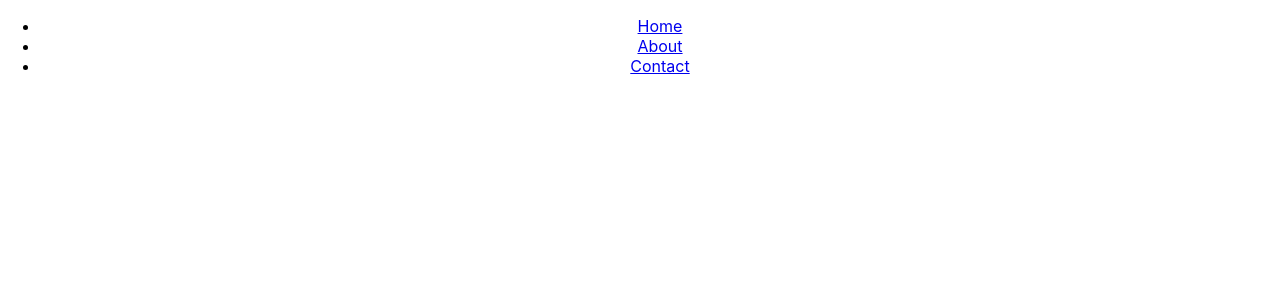
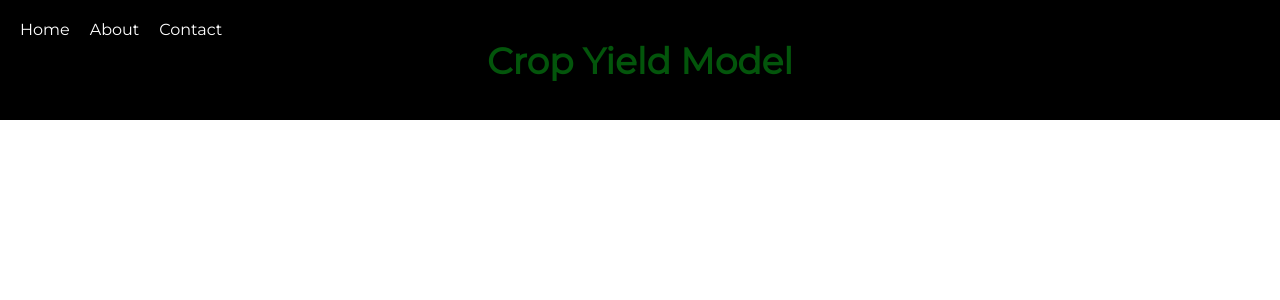
Before and after one commit to faiqqahmad/BigDataBigImpact_Crop_Yield, a React (Create React App) app in the folder cropyield/: page / in a window 1280 px wide. Shown: the top 300 px of the page. Built offline with nearby package versions, Linux system fonts and the light colour scheme.

Commit message:
stylized navbar

```diff
--- a/cropyield/src/App.js
+++ b/cropyield/src/App.js
@@ -1,6 +1,8 @@
 import logo from './logo.svg';
 import './App.css';
 import Navbar from './Navbar';
+import './Navbar.css';
+
 
 function App() {
   return (
--- a/cropyield/src/Navbar.css
+++ b/cropyield/src/Navbar.css
@@ -1,20 +1,29 @@
-nav.navbar {
+ .bar {
     background-color: black;
-    color: white;
+    color: rgb(3, 85, 11);
+    padding: 20px; /* increase the padding to make the navbar thicker */
+    height: 80px; /* adjust the height of the navbar */
   }
 
-  ul {
+ul {
     display: flex;
     list-style: none;
     margin: 0;
     padding: 0;
   }
 
-  li {
+li {
     margin-right: 20px;
+    font-family:  'Montserrat', sans-serif;
   }
 
-  a {
+a {
     color: white;
     text-decoration: none;
   }
+
+  .navbar-bottom-text h1 {
+    font-size: 36px;
+    margin: 0;
+    font-family:  'Montserrat', sans-serif;
+  }
--- a/cropyield/src/Navbar.js
+++ b/cropyield/src/Navbar.js
@@ -3,12 +3,16 @@ import React, { Component } from 'react';
 class Navbar extends Component {
   render() {
     return (
-      <nav>
+      <nav className="bar">
+      <link href="https://fonts.googleapis.com/css?family=Montserrat&display=swap" rel="stylesheet"></link>
         <ul>
           <li><a href="#">Home</a></li>
           <li><a href="#">About</a></li>
           <li><a href="#">Contact</a></li>
         </ul>
+        <div class="navbar-bottom-text">
+        <h1>Crop Yield Model</h1>
+        </div>
       </nav>
     );
   }
```
